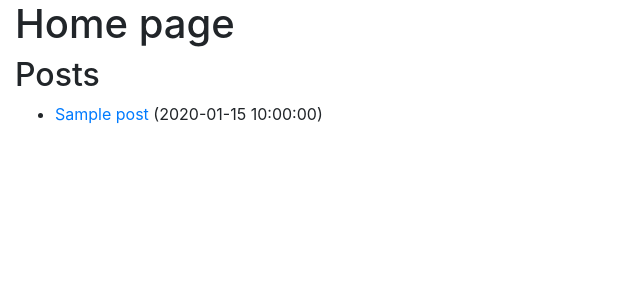
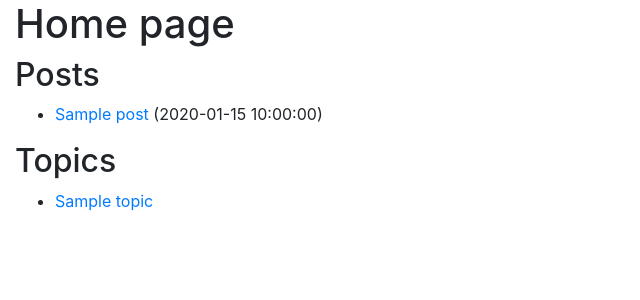
Before and after one commit to rrees/micro-blog-streams, a Flask app: template app/templates/home.html in a window 1280 px wide. Shown: the top 300 px of the page, without its empty margins (0-640 px from the left). Run offline with Flask 2, Linux system fonts and the light colour scheme; the template is opened without the code that fills it: most values are stand-ins (such as "Sample title", 1, 10 or a date in 2020); some libraries are stand-ins or nearby versions.

Commit message:
Shows topics on the home page

```diff
--- a/app/handlers/pages.py
+++ b/app/handlers/pages.py
@@ -9,7 +9,10 @@ def front_page():
 @login_required
 def home():
 	recent_posts = repositories.posts.recent()
-	return flask.render_template('home.html', recent_posts=recent_posts)
+	topics = repositories.topics.all()
+	return flask.render_template('home.html',
+		recent_posts=recent_posts,
+		topics=topics)
 
 @login_required
 def recent_posts():
--- a/app/models.py
+++ b/app/models.py
@@ -6,6 +6,7 @@ class Topic(NamedTuple):
 	id: int
 	title: str
 	tags: List[str]
+	updated: datetime
 
 class BlogPost(NamedTuple):
 	id: int
--- a/app/repositories/posts.py
+++ b/app/repositories/posts.py
@@ -27,7 +27,7 @@ def latest():
 	return [
 		post_mapper(r)
 		for r
-		in table.find(_limit=20, order_by='updated')
+		in table.find(_limit=20, order_by='-updated')
 	]
 
 def create(title, content, tags=None, topic_id=None):
--- a/app/templates/default.html
+++ b/app/templates/default.html
@@ -1,7 +1,7 @@
 <!doctype HTML>
 <html lang="en">
     <head>
-        <title>{% block title %}{% endblock %}</title>
+        <title>{% block title %}{% endblock %} | Micro Blog Streams</title>
         <meta charset="utf-8">
         <meta name="viewport" content="width=device-width, initial-scale=1, shrink-to-fit=no">
 
--- a/app/templates/home.html
+++ b/app/templates/home.html
@@ -13,5 +13,15 @@
     	{% endfor %}
     </ul>
     {% endif %}
+
+    {% if topics %}
+    <h2>Topics</h2>
+
+    <ul>
+    	{% for topic in topics %}
+    	<li><a href="/topic/{{topic.id}}">{{topic.title}}</a></li>
+    	{% endfor %}
+    </ul>
+    {% endif %}
 </div>
 {% endblock %}
```
Also changed, not shown: app/templates/recent.html (+11 -0 lines).
